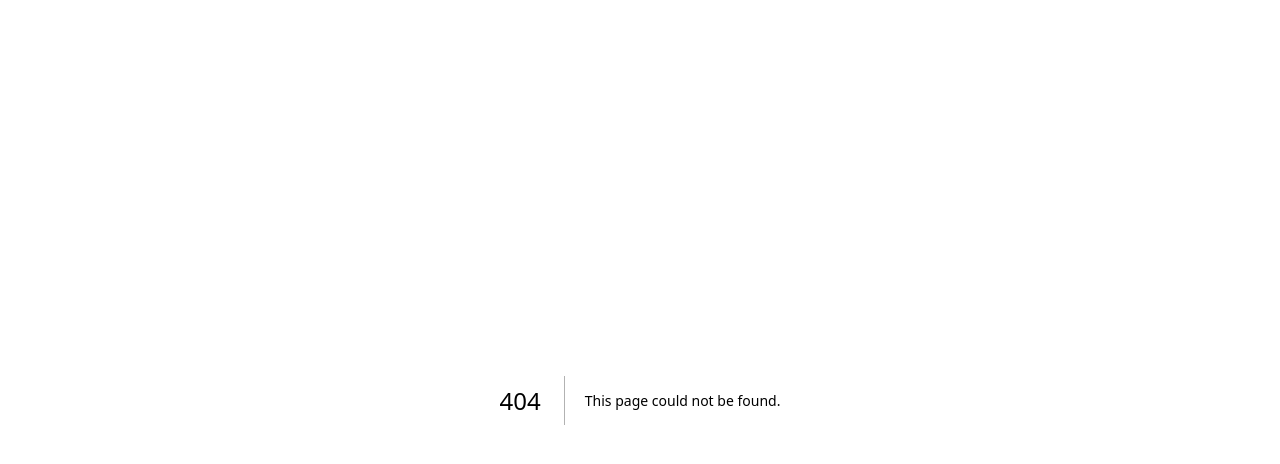
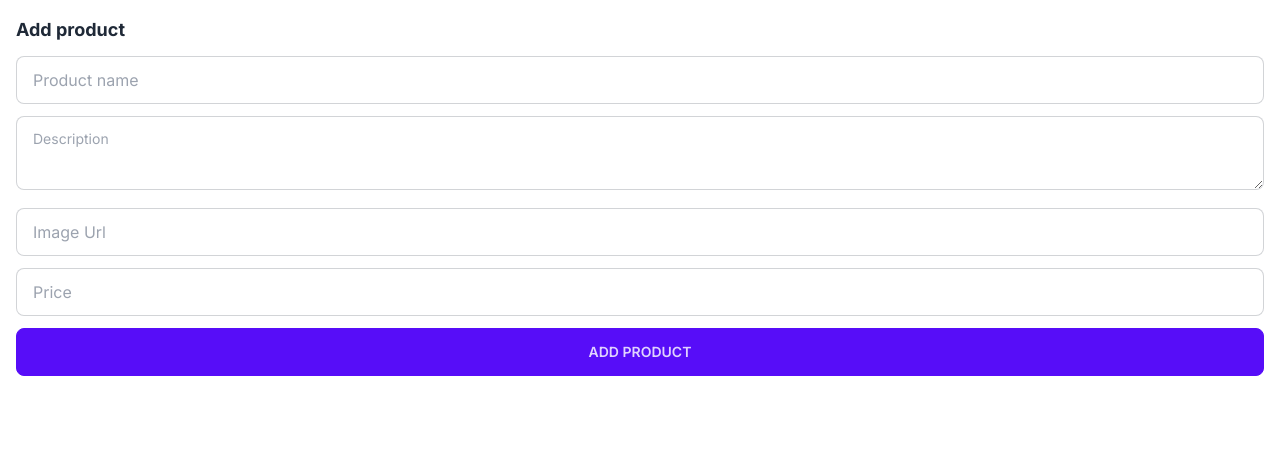
Before and after one commit to felipe300/nextjs-ecommerce, a Next.js app: page /add-product in a window 1280 px wide. Before the commit this address had no page. Shown: the top 464 px of the page. Built offline with nearby package versions, Linux system fonts and the light colour scheme.

Commit message:
feat: add products

```diff
--- a/next.config.js
+++ b/next.config.js
@@ -1,4 +1,11 @@
 /** @type {import('next').NextConfig} */
-const nextConfig = {}
+const nextConfig = {
+  images: {
+    remotePatterns: [{ hostname: "images.unsplash.com" }]
+  },
+  experimental: {
+    serverActions: true
+  }
+}
 
 module.exports = nextConfig
--- /dev/null
+++ b/src/app/add-product/page.tsx
@@ -0,0 +1,49 @@
+import FormSubmitBtn from "@/components/FormSubmitBtn";
+import { prisma } from "@/lib/db/prisma"
+import { redirect } from "next/navigation";
+
+export const metadata = {
+  title: "Add Product - Flowmazon"
+}
+
+// "addProduct" is a server component, U need to use "action" in form
+// the loading in the button is a "use client" component, it needs js
+// this may conflict with your knowledge use only one, client or server component
+async function addProduct (formData: FormData) {
+  "use server";
+
+  const name = formData.get("name")?.toString()
+  const description = formData.get("description")?.toString()
+  const imageUrl = formData.get("imageUrl")?.toString()
+  const price = Number(formData.get("price") || 0)
+
+  if(!name || !description || !imageUrl || !price) {
+    throw new Error("Missing required fields!")
+  }
+
+  await prisma.product.create({
+    data: {
+      name,
+      description,
+      imageUrl,
+      price
+    }
+  })
+
+  redirect("/")
+}
+
+export default function AddProductPage() {
+  return (
+    <div>
+      <h1 className="text-lg mb-3 font-bold">Add product</h1>
+      <form action={addProduct}>
+        <input type="text" name="name" placeholder="Product name" className="input input-bordered w-full mb-3" required />
+        <textarea name="description" placeholder="Description" className="textarea textarea-bordered mb-3 w-full" required></textarea>
+        <input type="url" name="imageUrl" placeholder="Image Url" className="input input-bordered w-full mb-3" required />
+        <input type="number" name="price" placeholder="Price" className="input input-bordered w-full mb-3" required />
+        <FormSubmitBtn className="btn-block">Add Product</FormSubmitBtn>
+      </form>
+    </div>
+  )
+}
--- /dev/null
+++ b/src/app/error.tsx
@@ -0,0 +1,8 @@
+"use client"
+
+// Error page in nextjs, are always "client" components
+export default function ErrorPage() {
+  return (
+    <div>Something went wrong. Please refresh the page</div>
+  )
+}
--- a/src/app/layout.tsx
+++ b/src/app/layout.tsx
@@ -5,18 +5,22 @@
 const inter = Inter({ subsets: ['latin'] })
 
 export const metadata: Metadata = {
-  title: 'Create Next App',
-  description: 'Generated by create next app',
+  title: 'Flowmazon',
+  description: 'We make your wallet cry',
 }
 
 export default function RootLayout({
   children,
 }: {
-  children: React.ReactNode
-}) {
+    children: React.ReactNode
+  }) {
   return (
     <html lang="en">
-      <body className={inter.className}>{children}</body>
+      <body className={inter.className}>
+        <main className='p-4 max-w-7xl m-auto min-w-[360px]'>
+          {children}
+        </main>
+      </body>
     </html>
   )
 }
--- /dev/null
+++ b/src/components/FormSubmitBtn.tsx
@@ -0,0 +1,20 @@
+"use client"
+
+import { ComponentProps } from "react"
+import { experimental_useFormStatus as useFormStatus } from "react-dom"
+
+type FormSubmitBtnProps = {
+  children: React.ReactNode,
+  className?: string,
+} & ComponentProps<"button">
+
+export default function FormSubmitBtn ({ children, className, ...props } : FormSubmitBtnProps) {
+  const { pending } = useFormStatus()
+
+  return (
+    <button {...props} type="submit" disabled={pending} className={`btn btn-primary ${className}`}>
+      {pending && <span className="loading loading-spinner text-primary" />}
+      {children}
+    </button>
+  )
+}
--- a/src/lib/db/prisma.ts
+++ b/src/lib/db/prisma.ts
@@ -1,9 +1,9 @@
-import { PrismaClient } from "@prisma/client/edge"
+import { PrismaClient } from "@prisma/client"
 
 const globalforPrisma = globalThis as unknown as {
   prisma: PrismaClient | undefined
 }
 
-const prisma = globalforPrisma.prisma ?? new PrismaClient()
+export const prisma = globalforPrisma.prisma ?? new PrismaClient()
 
 if (process.env.NODE_ENV !== "production") globalforPrisma.prisma = prisma
```
